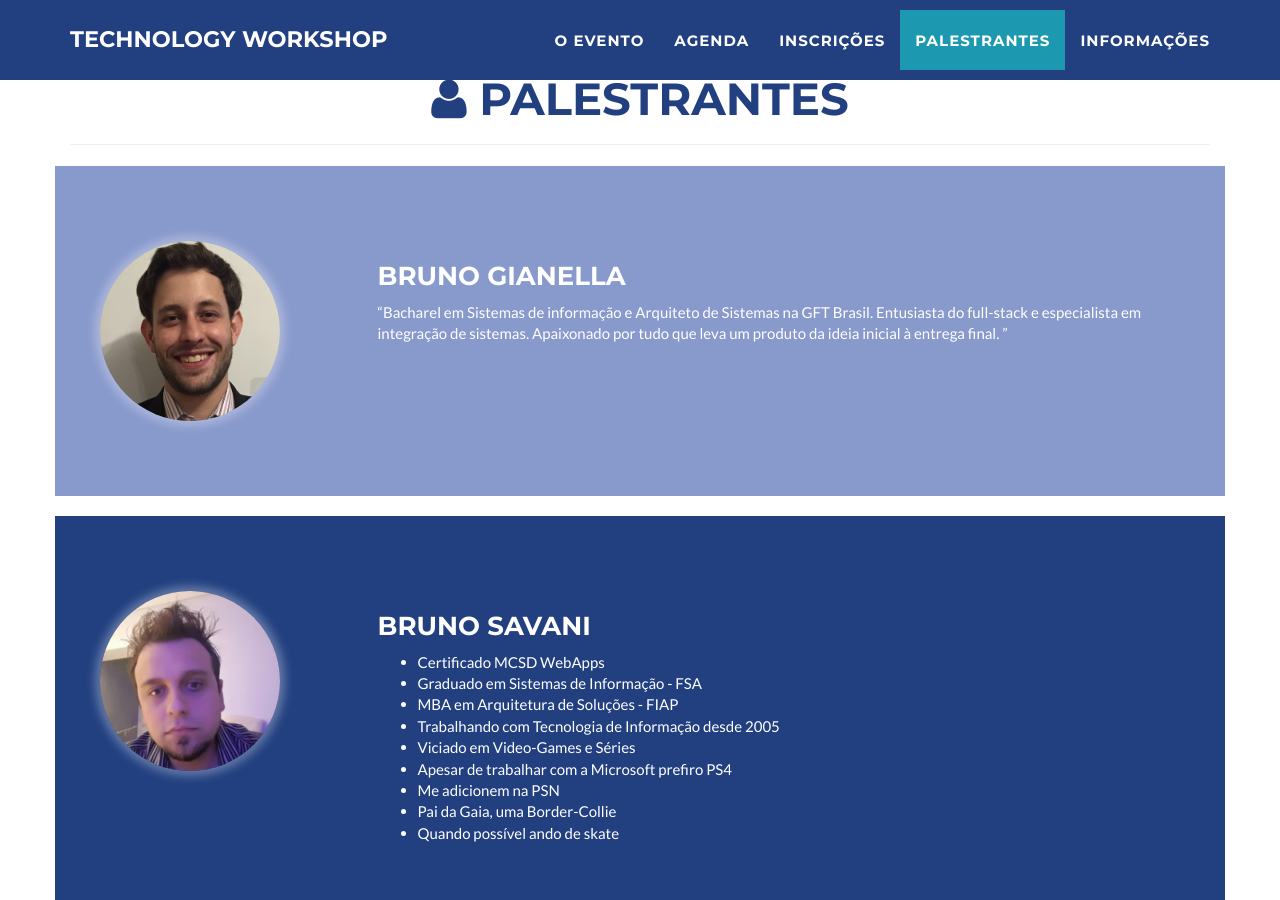
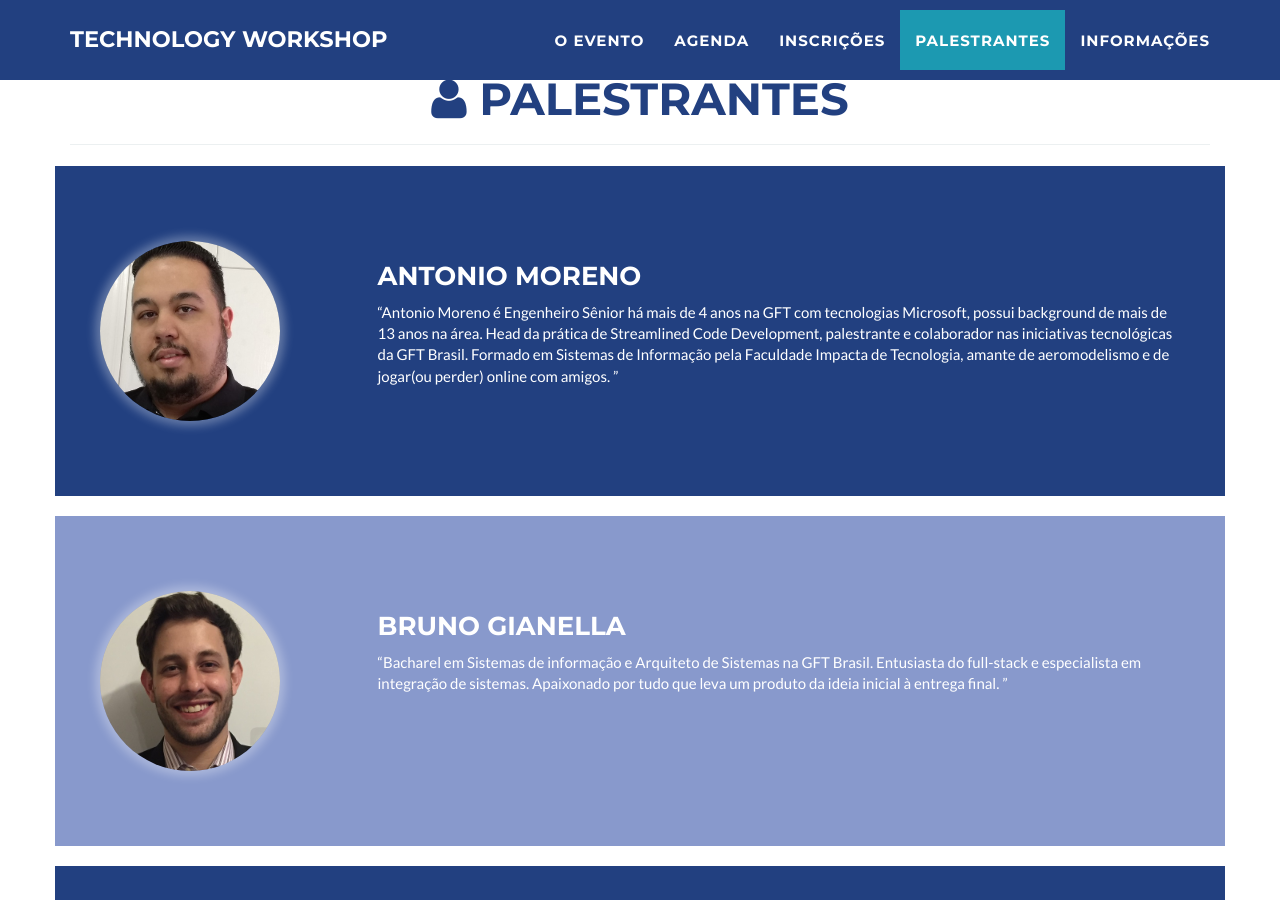
Before and after one commit to gft-technical-practices/2017-workshop-2, a Jekyll site: the page built from index.html, in a window 1280 px wide and 900 px high, scrolled down 2693 px. Built offline with Jekyll 4.4.1, drawn with Linux system fonts in a browser that asks for light colours.

Commit message:
Update palestrantes.html
Alteração para a volta de Moreno

```diff
--- a/_includes/palestrantes.html
+++ b/_includes/palestrantes.html
@@ -5,6 +5,20 @@
                 <div class="col-lg-12 text-center">
                     <h2><i class="fa fa-4 fa-user" aria-hidden="true"></i> Palestrantes</h2>
                     <hr>
+                </div>
+            </div>
+            <div class="row palestrante-impar" id="antonio_moreno">
+                <div class="col-md-3 foto-palestrante">
+                  <img src="img/palestrantes/antonio_moreno.jpg" />
+                </div>
+                <div class="col-md-9 bio-palestrante">
+                 <h3>Antonio Moreno</h3>
+                 <q>Antonio Moreno é Engenheiro Sênior há mais de 4 anos na GFT com tecnologias Microsoft,
+                   possui background de mais de 13 anos na área. Head da prática de Streamlined Code Development,
+                   palestrante e colaborador nas iniciativas tecnológicas da GFT Brasil.
+                   Formado em Sistemas de Informação pela Faculdade Impacta de Tecnologia, amante de aeromodelismo
+                   e de jogar(ou perder) online com amigos.
+                  </q>
                 </div>
             </div>
             <div class="row palestrante-par" id="bruno_gianella">
```
